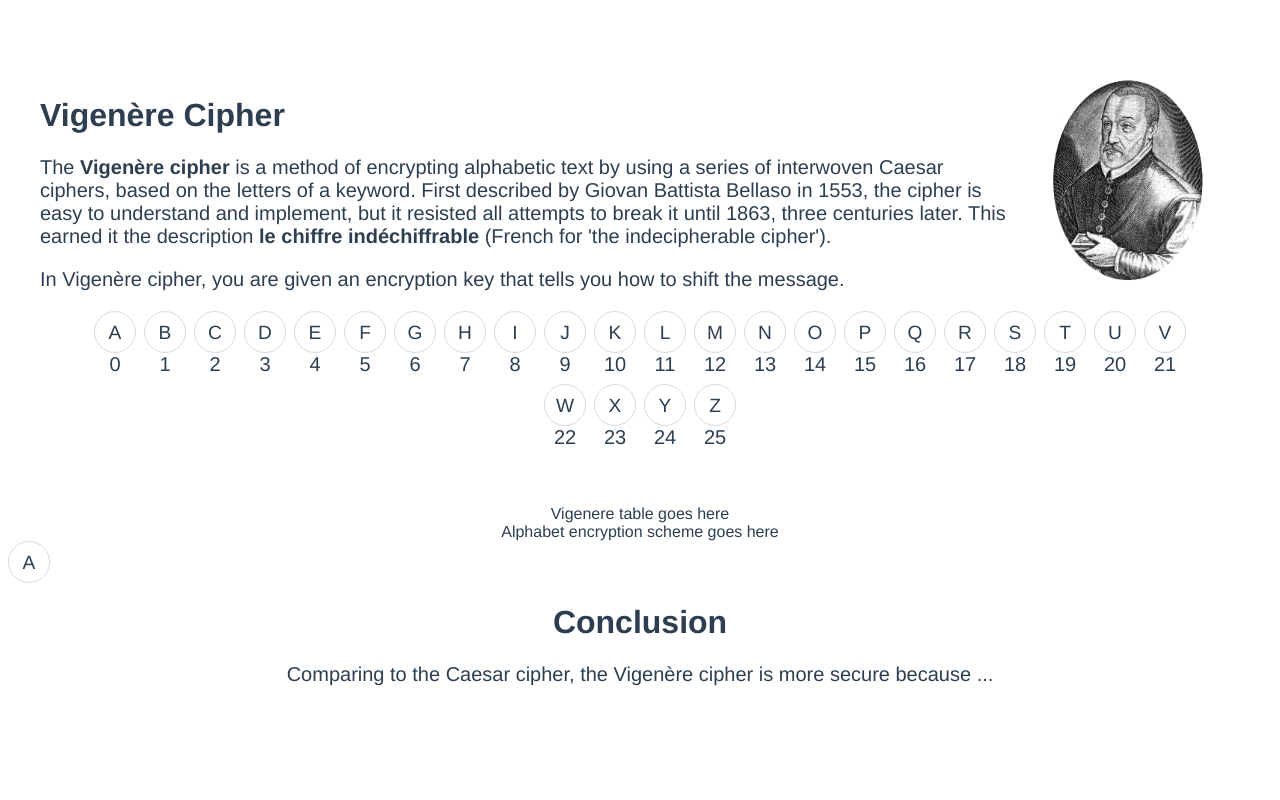
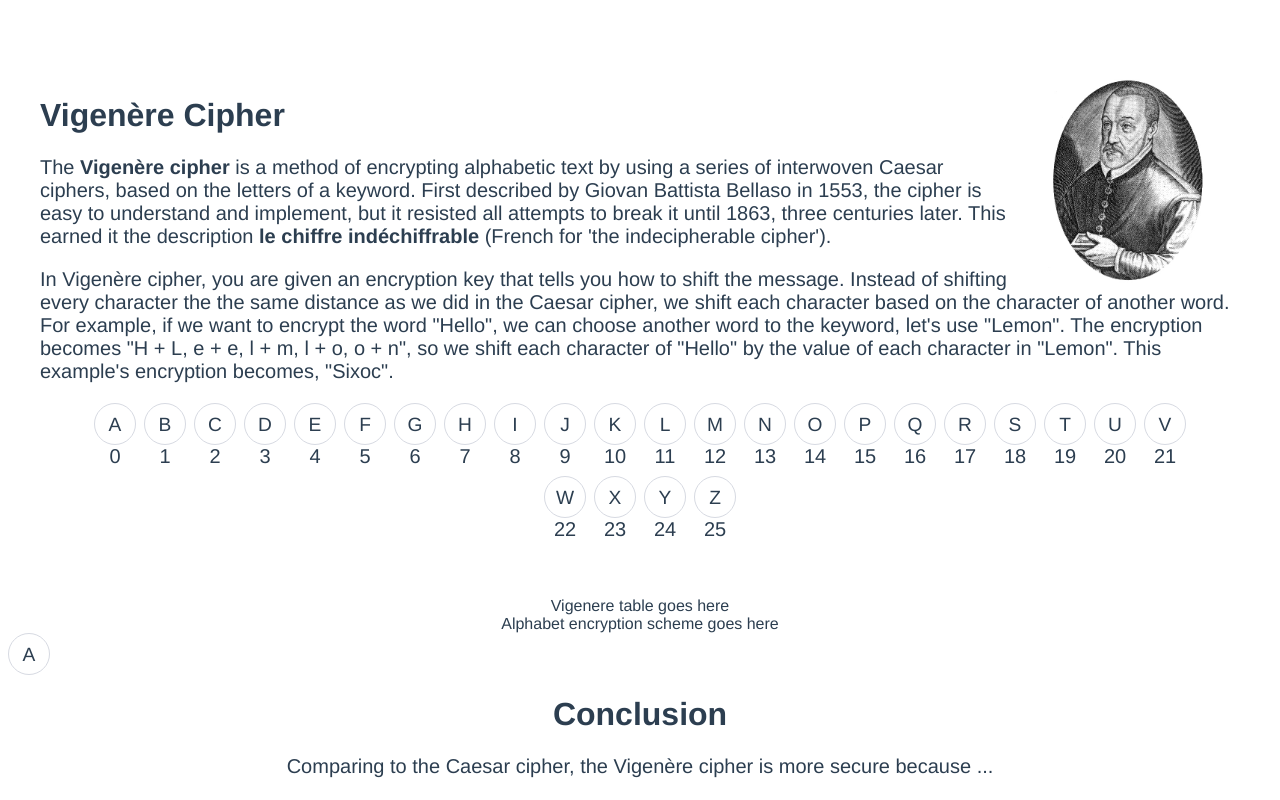
Before and after one commit to AJ-Kumar36/crypto-crypto, a Vue app: page /vigenere in a window 1280 px wide. Built offline with nearby package versions, Linux system fonts and the light colour scheme; what vue-konva would draw is missing.

Commit message:
Introduction to Vigenere Cypher

```diff
--- a/src/components/Vigenere/Introduction.vue
+++ b/src/components/Vigenere/Introduction.vue
@@ -6,7 +6,7 @@
       The <b>Vigenère cipher</b> is a method of encrypting alphabetic text by using a series of interwoven Caesar ciphers, based on the letters of a keyword. First described by Giovan Battista Bellaso in 1553, the cipher is easy to understand and implement, but it resisted all attempts to break it until 1863, three centuries later. This earned it the description <b>le chiffre indéchiffrable</b> (French for 'the indecipherable cipher').
     </p>
     <p>
-      In Vigenère cipher, you are given an encryption key that tells you how to shift the message.
+      In Vigenère cipher, you are given an encryption key that tells you how to shift the message. Instead of shifting every character the the same distance as we did in the Caesar cipher, we shift each character based on the character of another word. For example, if we want to encrypt the word "Hello", we can choose another word to the keyword, let's use "Lemon". The encryption becomes "H + L, e + e, l + m, l + o, o + n", so we shift each character of "Hello" by the value of each character in "Lemon". This example's encryption becomes, "Sixoc".
       <Alphabet />
     </p>
   </div>
```
